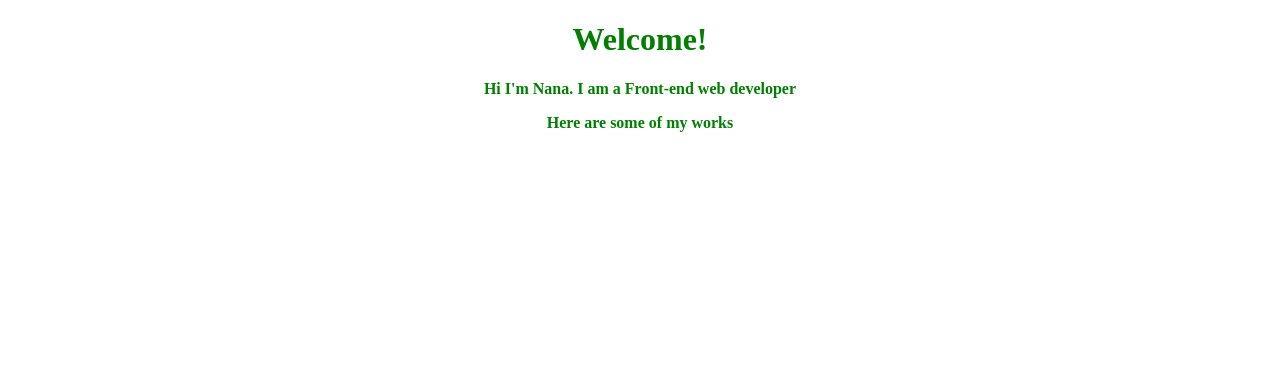
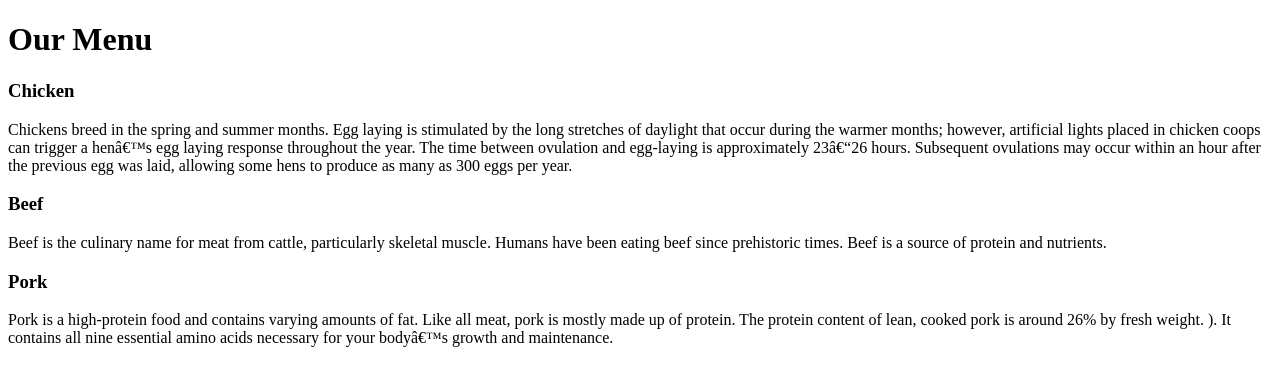
Before and after one commit to Nanaishadee/Couseratest, a plain HTML site: page site/index.html in a window 1280 px wide. Drawn offline with Linux system fonts and the light colour scheme.

Commit message:
Module 2

```diff
--- a/css/style.css
+++ b/css/style.css
@@ -0,0 +1,15 @@
+#box {
+    box-sizing: border-box;
+    background-color: antiquewhite;
+}
+html {
+    background-color: aqua;
+}
+section {
+    border: 1px whitesmoke;
+    width: 33.33%;
+    float: left;
+    position: relative;
+    padding: 10px;
+
+}
--- a/site/index.html
+++ b/site/index.html
@@ -2,18 +2,45 @@
 <html>
 <head>
    <meta charset="utf-8.">
+   <meta name="viewport" content="width=device-width, initial-scale=1">
    <title>Oluwafemisola Braimoh-Igbo</title>
-<style>
-   p, h1 {
-        color: green;
-        text-align: center;
-        font-weight: bold;
-    }
-</style>
+   <link href=" "
+</head>
 <body>
-    <h1>Welcome!</h1>
-    <p>Hi I'm Nana. I am a Front-end web developer</p>
-    <p>Here are some of my works</p>
+   <div class="container">
+       <div class="row">
+           <h1 class="menu-title">Our Menu</h1>
+           <div class="col-lg-4">
+               <div class="item-title" id="title-one">
+                   <h3>Chicken</h3>
+               </div>
+               <p>
+                 Chickens breed in the spring and summer months. Egg laying is stimulated by the long stretches of daylight that occur during the warmer months; however, artificial lights placed in chicken coops can trigger a hen’s egg laying response throughout the year. The time between ovulation and egg-laying is approximately 23–26 hours. Subsequent ovulations may occur within an hour after the previous egg was laid, allowing some hens to produce as many as 300 eggs per year.
+               </p>
+           </div>
+       </div>
+       <div class="col-lg-4">
+           <div class="item">
+               <div class="item-title" id="title-two">
+                   <h3>Beef</h3>
+               </div>
+               <p>
+                   Beef is the culinary name for meat from cattle, particularly skeletal muscle. Humans have been eating beef since prehistoric times. Beef is a source of protein and nutrients.
+               </p>
+           </div>
+       </div>
+       <div class="col-lg-4">
+           <div class="item">
+               <div class="item-title" id="title-three">
+                   <h3>Pork</h3>
+               </div>
+               <p>
+                    Pork is a high-protein food and contains varying amounts of fat. Like all meat, pork is mostly made up of protein. The protein content of lean, cooked pork is around 26% by fresh weight. ). It contains all nine essential amino acids necessary for your body’s growth and maintenance.
+               </p>
+           </div>
+       </div>
+   </div>
+
+
 </body>
-</head>
 </html>
```
Also changed, not shown: site/css/style.css (added).
